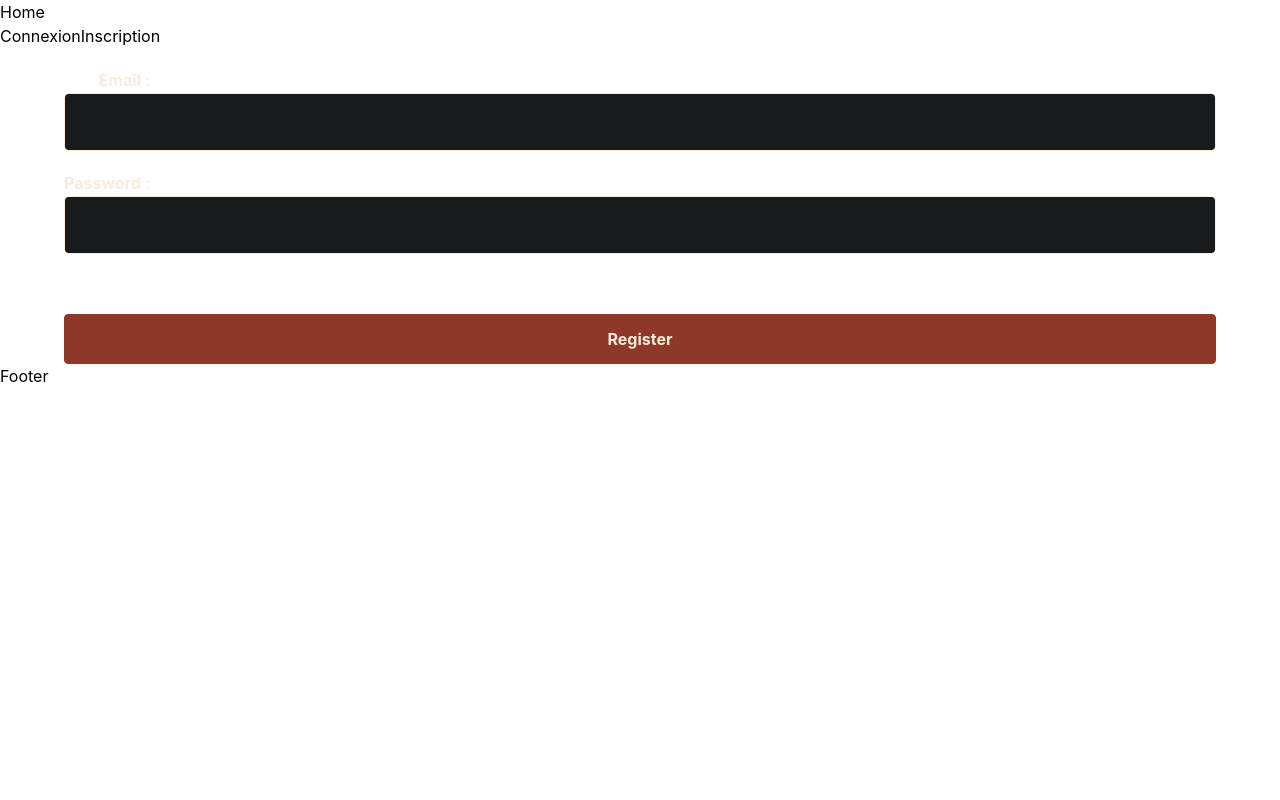
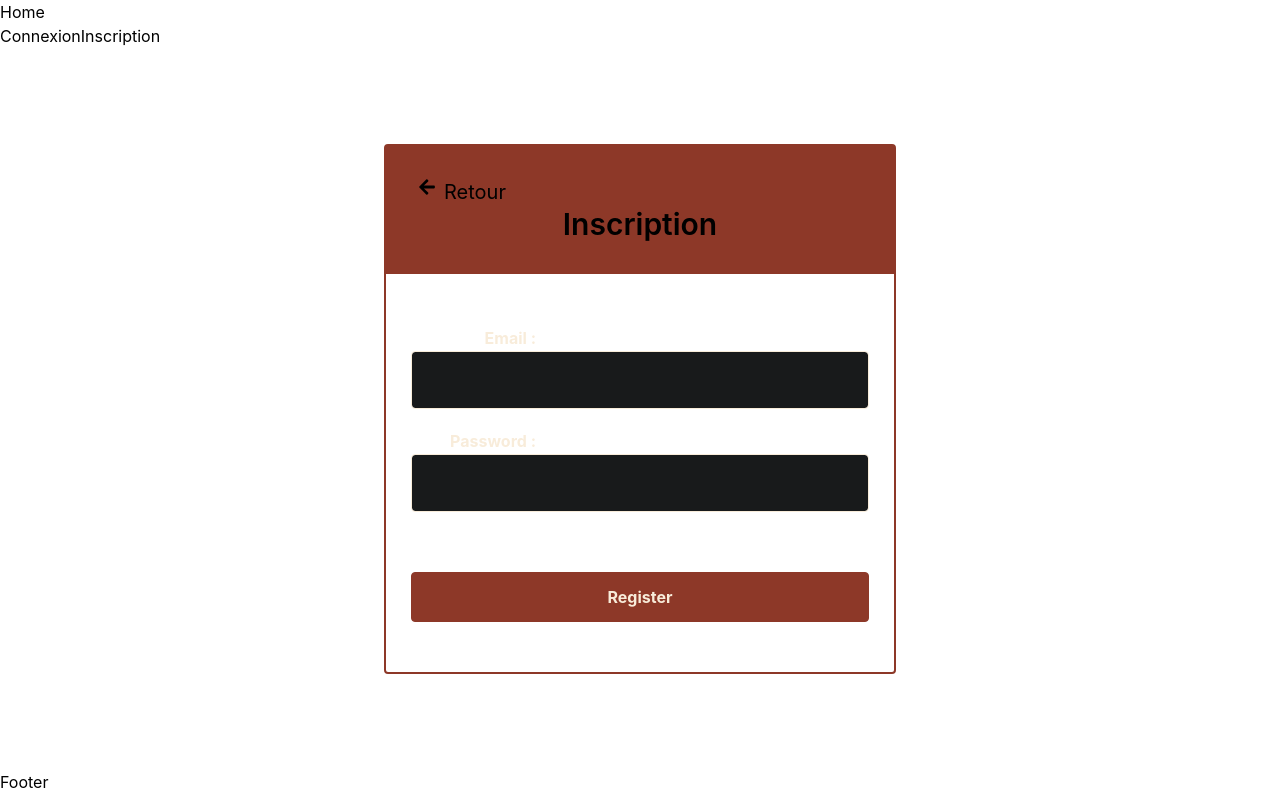
Before and after one commit to ophelie-gaudin/Immotep_front_react, a React (Create React App) app: page /register in a window 1280 px wide. Built offline with nearby package versions, Linux system fonts and the light colour scheme.

Commit message:
created a formsCard for Login & Logout

```diff
--- a/src/Components/FormsCard/FormsCard.css
+++ b/src/Components/FormsCard/FormsCard.css
@@ -1,5 +1,5 @@
-.dashboard-arrow-icon {
-  width: 22px;
-  height: 22px;
-  margin-right: 10px;
+.form-arrow-icon {
+  width: 18px;
+  height: 18px;
+  margin-right: 8px;
 }
--- a/src/Components/FormsCard/index.jsx
+++ b/src/Components/FormsCard/index.jsx
@@ -1,7 +1,22 @@
 import React from "react";
+import { FaArrowLeft } from "react-icons/fa";
+import "./FormsCard.css";
 
-const FormsCard = () => {
-  return <div></div>;
+const FormsCard = (props) => {
+  return (
+    <div>
+      {" "}
+      <div className="flex flex-col rounded-[0.25rem] my-24 mx-auto w-[40vw] border border-2 border-oraange text-black ">
+        <div className="px-8 py-8 bg-oraange mb-8">
+          <a className="flex text-xl" href="/">
+            <FaArrowLeft className="form-arrow-icon" /> Retour
+          </a>
+          <h2 className="text-center text-3xl font-semibold">{props.title}</h2>
+        </div>
+        {props.children}
+      </div>
+    </div>
+  );
 };
 
 export default FormsCard;
--- a/src/Components/Main/OrangeButton/OrangeButton.css
+++ b/src/Components/Main/OrangeButton/OrangeButton.css
@@ -6,6 +6,7 @@
 .forms-buttons {
   margin: auto;
   margin-top: 60px;
+  margin-bottom: 50px;
   text-align: center;
   display: block;
   width: 90%;
--- a/src/Pages/Login/index.jsx
+++ b/src/Pages/Login/index.jsx
@@ -3,6 +3,7 @@ import Cookies from "js-cookie";
 import { userLogin } from "../../ReduxFolder/stateUser/userAction";
 import { useDispatch } from "react-redux";
 import Input from "../../Components/Main/Input";
+import FormsCard from "../../Components/FormsCard";
 
 const Login = () => {
   const [email, setEmail] = useState("");
@@ -40,6 +41,10 @@ const Login = () => {
 
   return (
     <div>
+      {" "}
+      <FormsCard title="Connexion">
+        <>
+          {" "}
           <form onSubmit={handleSubmit}>
             <Input
               label="Email"
@@ -57,6 +62,8 @@ const Login = () => {
               Sign In
             </button>
           </form>
+        </>
+      </FormsCard>
     </div>
   );
 };
--- a/src/Pages/Register/index.jsx
+++ b/src/Pages/Register/index.jsx
@@ -3,6 +3,7 @@ import Cookies from "js-cookie";
 import { userLogin } from "../../ReduxFolder/stateUser/userAction";
 import { useDispatch } from "react-redux";
 import Input from "../../Components/Main/Input";
+import FormsCard from "../../Components/FormsCard";
 
 const Register = () => {
   const [email, setEmail] = useState("");
@@ -40,6 +41,7 @@ const Register = () => {
 
   return (
     <div>
+      <FormsCard title="Inscription">
         <form onSubmit={handleSubmit}>
           <Input
             label="Email"
@@ -57,6 +59,7 @@ const Register = () => {
             Register
           </button>
         </form>
+      </FormsCard>
     </div>
   );
 };
```
Lines whose indentation alone changed are shown as unchanged.
